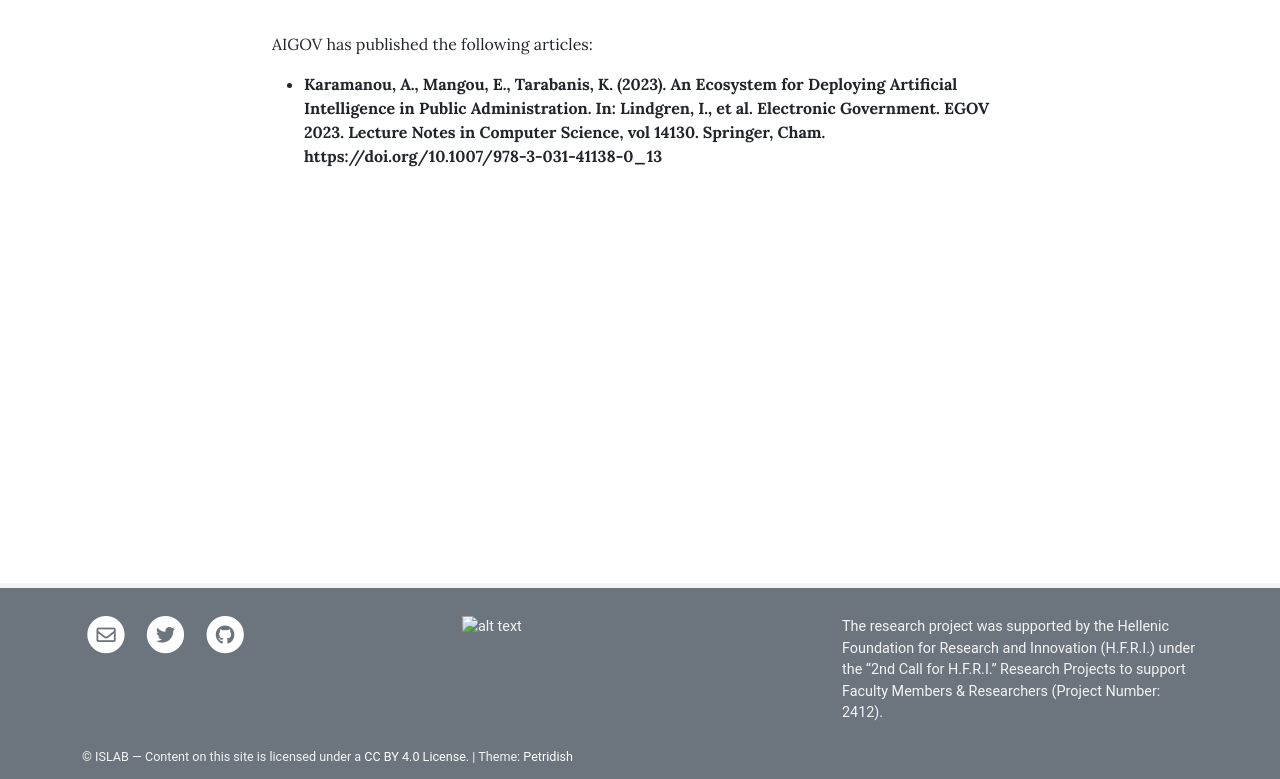
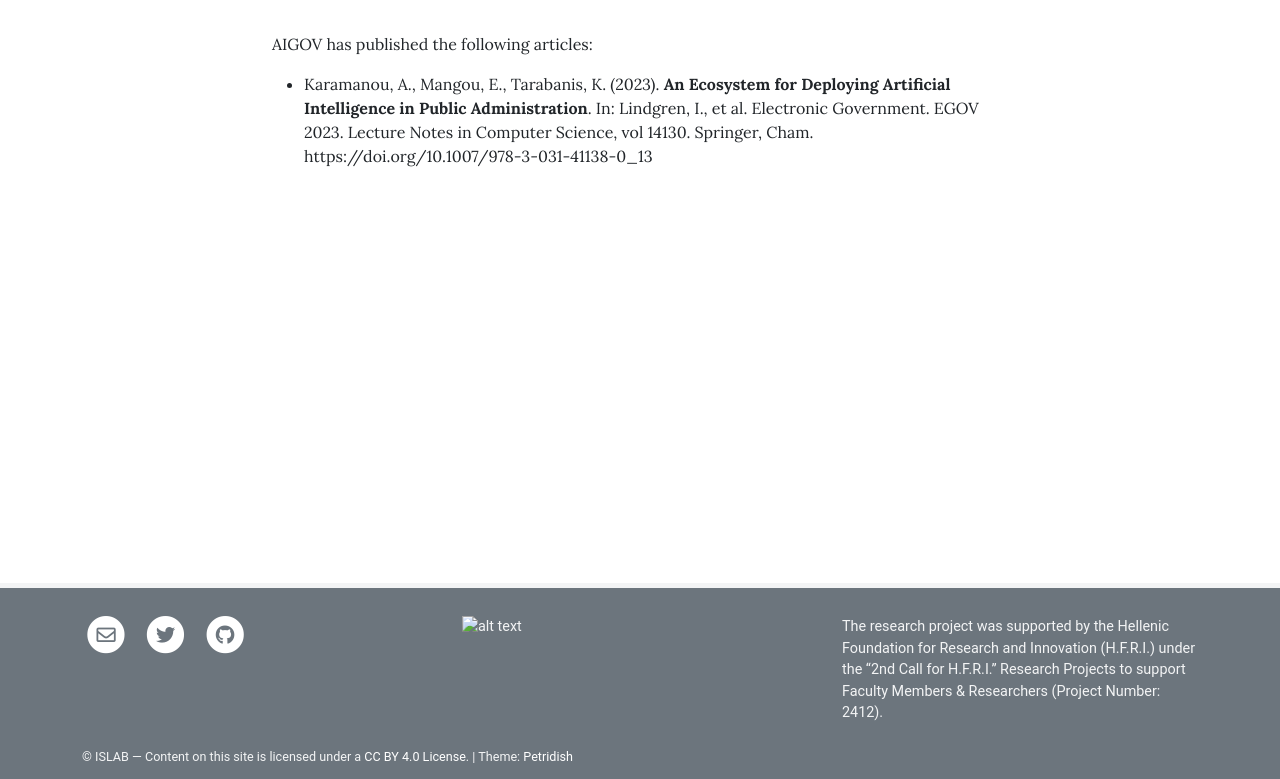
Before and after one commit to AIGOV-elidek/aigov-elidek.github.io, a Jekyll site: the page built from pages/publications.md, in a window 1280 px wide. Shown: the part 320-1099 px from the top of the page. Built offline with Jekyll 4.4.1, drawn with Linux system fonts in a browser that asks for light colours.

```diff
--- a/pages/publications.md
+++ b/pages/publications.md
@@ -7,4 +7,4 @@ permalink: /publications/
 
 AIGOV has published the following articles:
 
-- **Karamanou, A., Mangou, E., Tarabanis, K. (2023). An Ecosystem for Deploying Artificial Intelligence in Public Administration. In: Lindgren, I., et al. Electronic Government. EGOV 2023. Lecture Notes in Computer Science, vol 14130. Springer, Cham. https://doi.org/10.1007/978-3-031-41138-0_13**
+- Karamanou, A., Mangou, E., Tarabanis, K. (2023). **An Ecosystem for Deploying Artificial Intelligence in Public Administration**. In: Lindgren, I., et al. Electronic Government. EGOV 2023. Lecture Notes in Computer Science, vol 14130. Springer, Cham. https://doi.org/10.1007/978-3-031-41138-0_13
```
